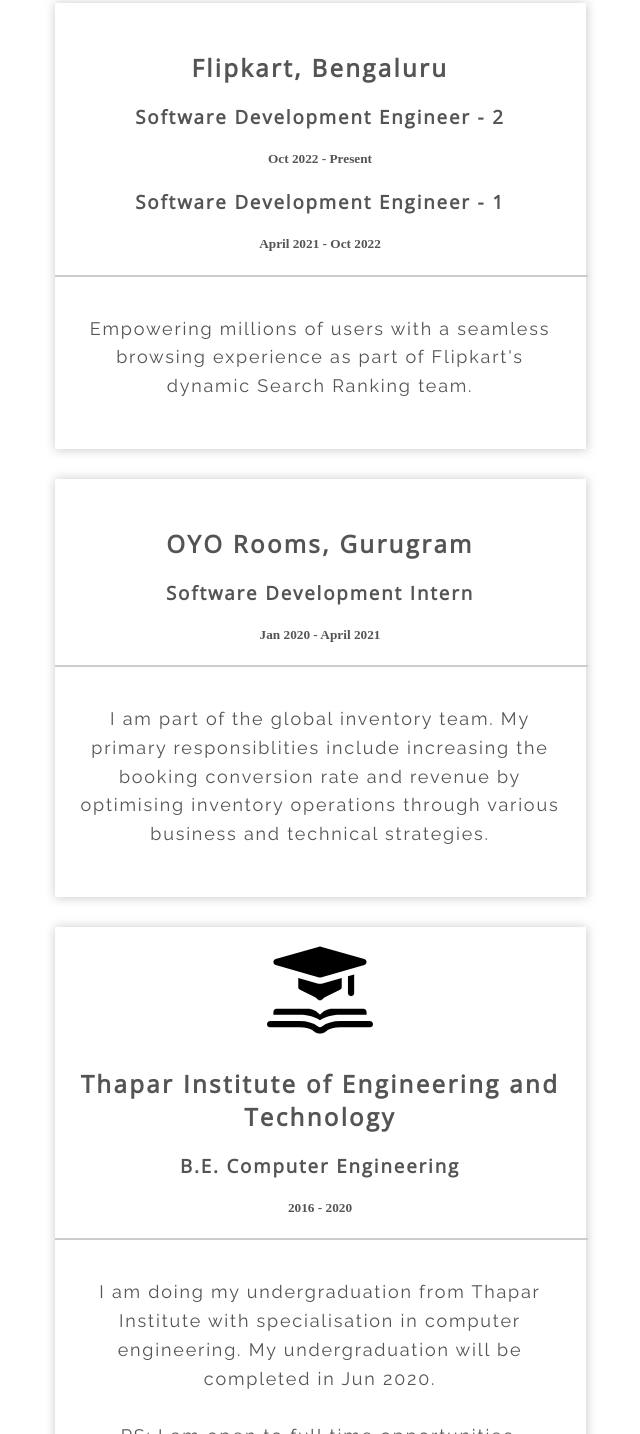
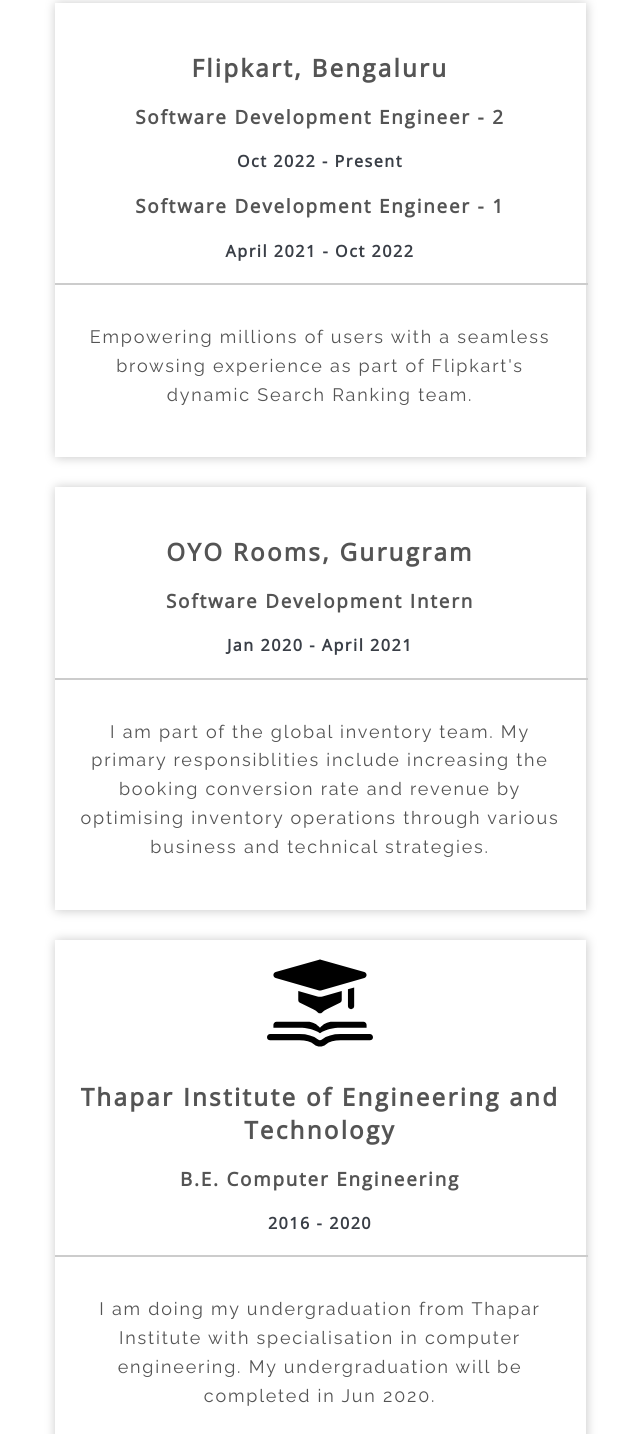
Before and after one commit to chiragmadan4/chiragmadan4.github.io, a plain HTML site: page index.html in a window 1280 px wide. Shown: the part 3217-4651 px from the top of the page, without its empty margins (320-960 px from the left). Drawn offline with nearby package versions, Linux system fonts and the light colour scheme.

Commit message:
Update index.html

```diff
--- a/index.html
+++ b/index.html
@@ -83,9 +83,9 @@
                 <img class="icon" src="images/flipkart-logo.png" alt="">
                 <h2>Flipkart, Bengaluru</h2>
                 <h3>Software Development Engineer - 2</h3>
-                <h5>Oct 2022 - Present</h4>
+                <h4>Oct 2022 - Present</h4>
                 <h3>Software Development Engineer - 1</h3>
-                <h5>April 2021 - Oct 2022</h4>
+                <h4>April 2021 - Oct 2022</h4>
                 <hr>
                 <p>Empowering millions of users with a seamless browsing experience as part of Flipkart's dynamic Search Ranking team.</p>
             </div>
@@ -93,7 +93,7 @@
                 <img class="icon" src="images/oyo-logo.png" alt="">
                 <h2><span>OYO</span> Rooms, Gurugram</h2>
                 <h3>Software Development Intern</h3>
-                <h5>Jan 2020 - April 2021</h4>
+                <h4>Jan 2020 - April 2021</h4>
                 <hr>
                 <p>I am part of the global inventory team. My primary responsiblities include increasing the booking conversion rate and revenue by optimising inventory operations through various business and technical strategies.</p>
             </div>
@@ -102,7 +102,7 @@
                 <img class="icon" src="images/college.svg" alt="">
                 <h2>Thapar Institute of Engineering and Technology</h2>
                 <h3>B.E. Computer Engineering</h3>
-                <h5>2016 - 2020</h4>
+                <h4>2016 - 2020</h4>
                 <hr>
                 <p>I am doing my undergraduation from Thapar Institute with specialisation in computer engineering. My undergraduation will be completed in Jun 2020.<br><br>PS: I am open to full time opportunities.</p>
             </div>
@@ -127,7 +127,7 @@
                     </a>
                 </li>
                 <li>
-                    <a href="https://www.instagram.com/chiragmadan4">
+                    <a href="https://www.instagram.com/__corporate.slave__">
                         <img class="social_logo" src="images/instagram.svg" alt="logo">
                     </a>
                 </li>
```
